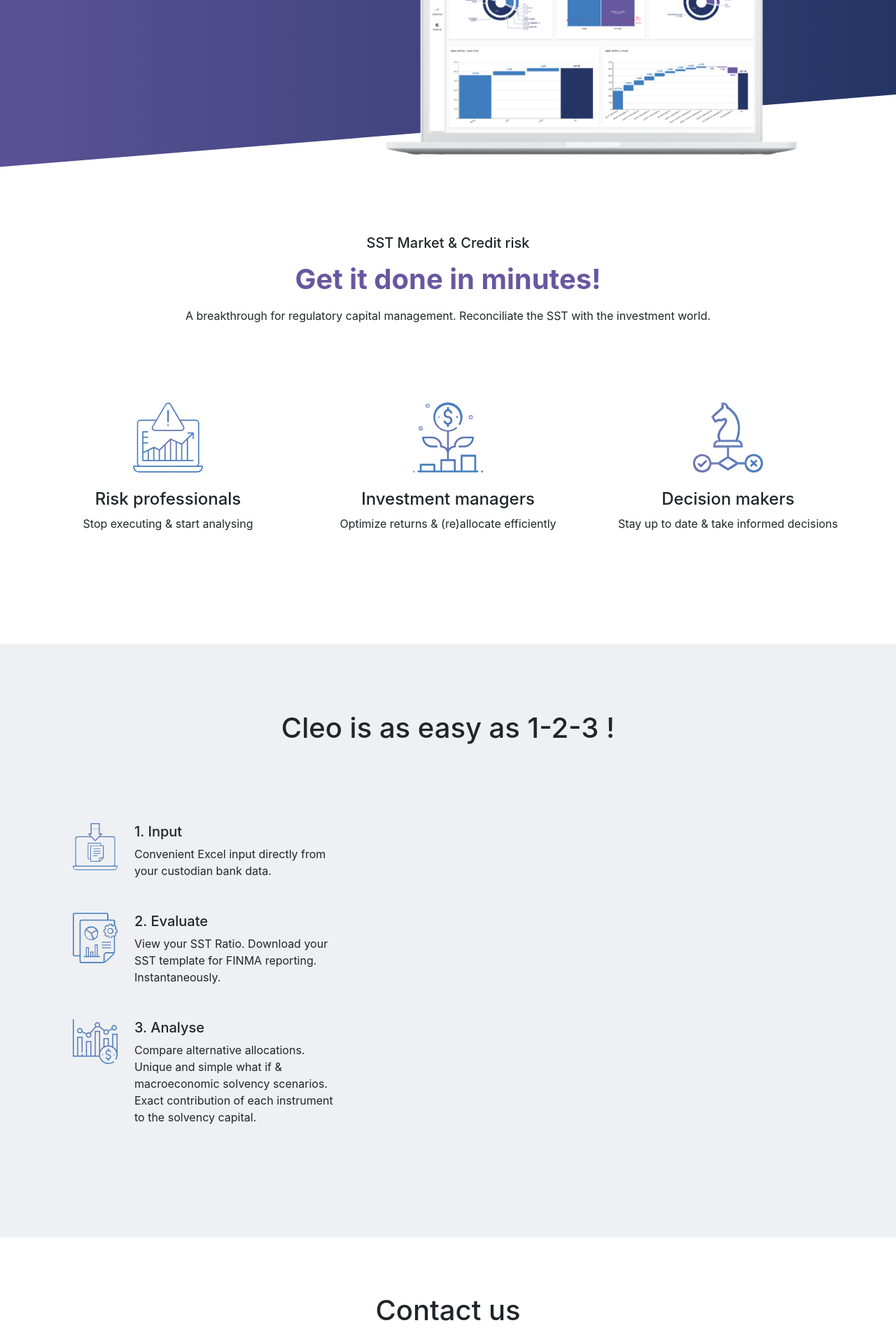
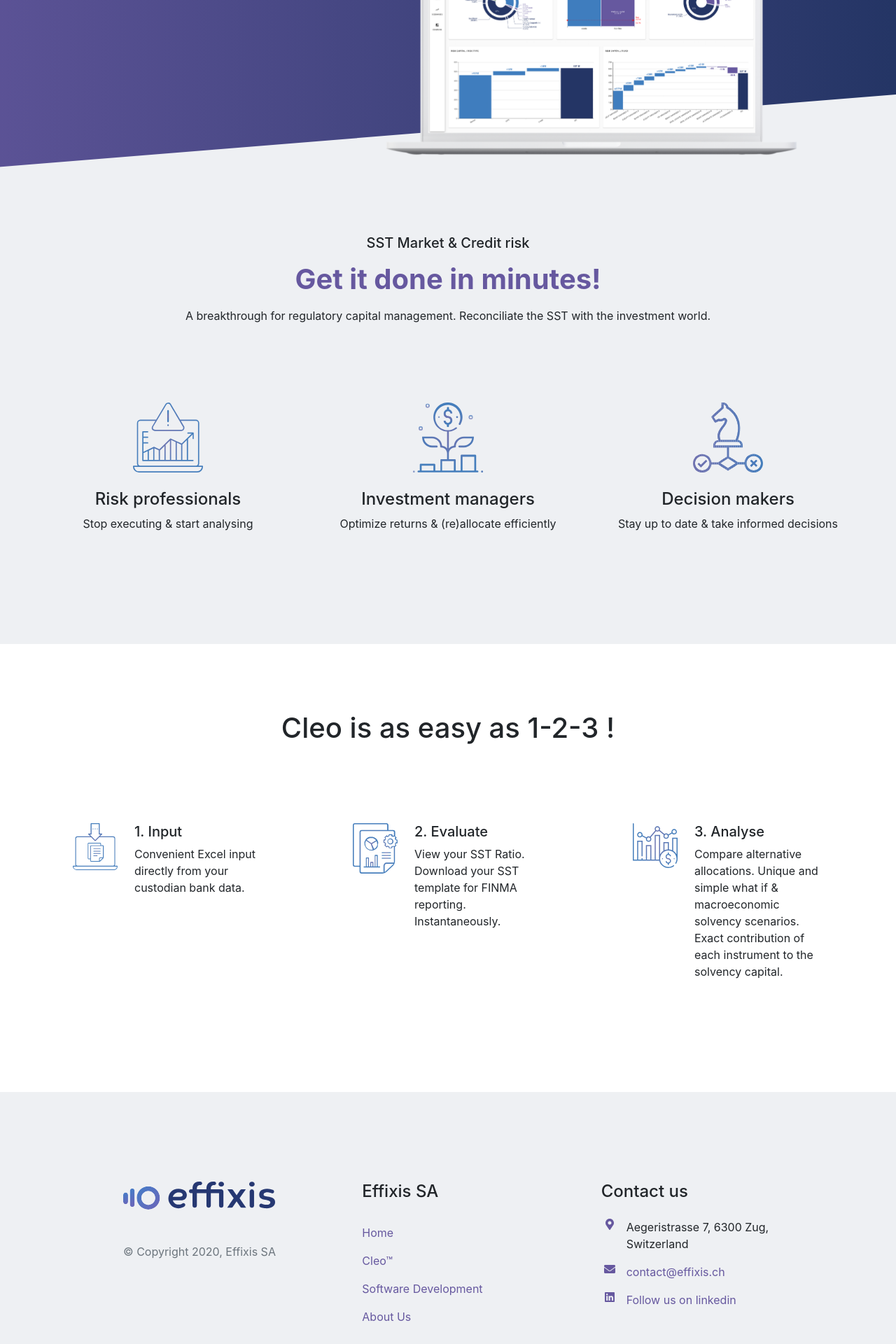
Before and after one commit to rutagara/effixis-website, a Next.js app: page /cleo in a window 1280 px wide. Shown: the part 520-2440 px from the top of the page at 70% size. Built offline with nearby package versions, Linux system fonts and the light colour scheme.

Commit message:
light prod version

```diff
--- a/components/footer.js
+++ b/components/footer.js
@@ -26,9 +26,9 @@
               <Nav.Item>
                   <Nav.Link className="pl-0" href="/software-dev">Software Development</Nav.Link>
               </Nav.Item>
-              <Nav.Item>
+{/*           <Nav.Item>
                   <Nav.Link className="pl-0" href="/sst-on-demand">SST On-Demand</Nav.Link>
-              </Nav.Item>
+              </Nav.Item> */}
               <Nav.Item>
                   <Nav.Link className="pl-0" href="/about-us">About Us</Nav.Link>
               </Nav.Item>
--- a/components/header.js
+++ b/components/header.js
@@ -17,7 +17,7 @@
             <Nav.Link className="p-3 text-right" href="/">Home</Nav.Link>
             <Nav.Link className="p-3 text-right" href="/cleo">Cleo</Nav.Link>
             <Nav.Link className="p-3 text-right" href="/software-development">Software Development</Nav.Link>
-            <Nav.Link className="p-3 text-right" href="/sst-on-demand">SST On-Demand</Nav.Link>
+            {/* <Nav.Link className="p-3 text-right" href="/sst-on-demand">SST On-Demand</Nav.Link> */}
             <Nav.Link className="p-3 text-right" href="/about-us">About Us</Nav.Link>
           </Nav>
         </Navbar.Collapse>
--- a/pages/cleo.js
+++ b/pages/cleo.js
@@ -4,7 +4,7 @@
 import ContactForm from '../components/contact-form'
 
 const CleoHeader = () => (
-  <Header dividerColor="white" currentPage="cleo" overflow="show">
+  <Header dividerColor="light" currentPage="cleo" overflow="show">
     <Row>
       <Col lg={6} xs={12} id="catchline" className="px-5 text-light">
         <h1 className="display-4">Welcome Cleo </h1>
@@ -18,7 +18,7 @@
 )
 
 const Introduction = () => (
-  <section id="introduction" className="bg-white standard-section">
+  <section id="introduction" className="bg-light standard-section">
       <Container>
         <div id="introduction-title" className="text-center px-5 mb-5">
           <h5>SST Market &amp; Credit risk</h5>
@@ -47,22 +47,20 @@
 )
 
 const Steps = () => (
-  <section id="steps" className="bg-light standard-section">
+  <section id="steps" className="bg-white standard-section">
     <Container>
       <div id="introduction-title" className="text-center px-5 mb-5">
         <h1 className="my-3">Cleo is as easy as 1-2-3 !</h1>
       </div>
       <Row>
-      {
-        /*
+        {/*
         <Col lg={7} xs={12} className="p-5 d-flex align-items-center">
           <ResponsiveEmbed aspectRatio="16by9">
             <iframe class="embed-responsive-item" src="https://www.youtube.com/embed/zpOULjyy-n8?rel=0" allowFullScreen></iframe>
           </ResponsiveEmbed>
         </Col>
-        */
-      }
-        <Col lg={5} xs={12} className="p-5">
+        */}
+        <Col lg={4} xs={12} className="p-5">
           <Media className="p-3">
             <img width={64} className="mr-4" src="/images/illustrations/input.svg"/>
             <Media.Body>
@@ -72,6 +70,8 @@
               </p>
             </Media.Body>
           </Media>
+        </Col>
+        <Col lg={4} xs={12} className="p-5">
           <Media className="p-3">
             <img width={64} className="mr-4" src="/images/illustrations/evaluation.svg"/>
             <Media.Body>
@@ -81,6 +81,8 @@
               </p>
             </Media.Body>
           </Media>
+        </Col>
+        <Col lg={4} xs={12} className="p-5">
           <Media className="p-3">
             <img width={64} className="mr-4" src="/images/illustrations/analysis.svg"/>
             <Media.Body>
@@ -102,7 +104,7 @@
     <CleoHeader></CleoHeader>
     <Introduction></Introduction>
     <Steps></Steps>
-    <ContactForm></ContactForm>
+    {/* <ContactForm></ContactForm> */}
   </StandardLayout>
 )
 
--- a/pages/software-development.js
+++ b/pages/software-development.js
@@ -4,7 +4,7 @@
 import { Row, Col, Container, Media } from 'react-bootstrap'
 
 const SoftwareDevelopmentHeader = () => (
-  <Header dividerColor="light" currentPage="software-development">
+  <Header dividerColor="white" currentPage="software-development">
     <div id="big-ampersand" className="text-light font-weight-bold">
       &amp;
     </div>
@@ -60,7 +60,7 @@
   ));
 
   return (
-    <section id="partnerships" className="bg-light standard-section">
+    <section id="partnerships" className="bg-white standard-section">
       <Container>
         <div id="partnership-title" className="text-center px-5 mb-5">
           <h1 className="pb-3 text-primary font-weight-bold">Have an idea ?</h1>
@@ -79,7 +79,7 @@
   <StandardLayout title='Software Development'>
     <SoftwareDevelopmentHeader></SoftwareDevelopmentHeader>
     <Partnerships></Partnerships>
-    <ContactForm></ContactForm>
+    {/* <ContactForm></ContactForm> */}
   </StandardLayout>
 )
 
```
